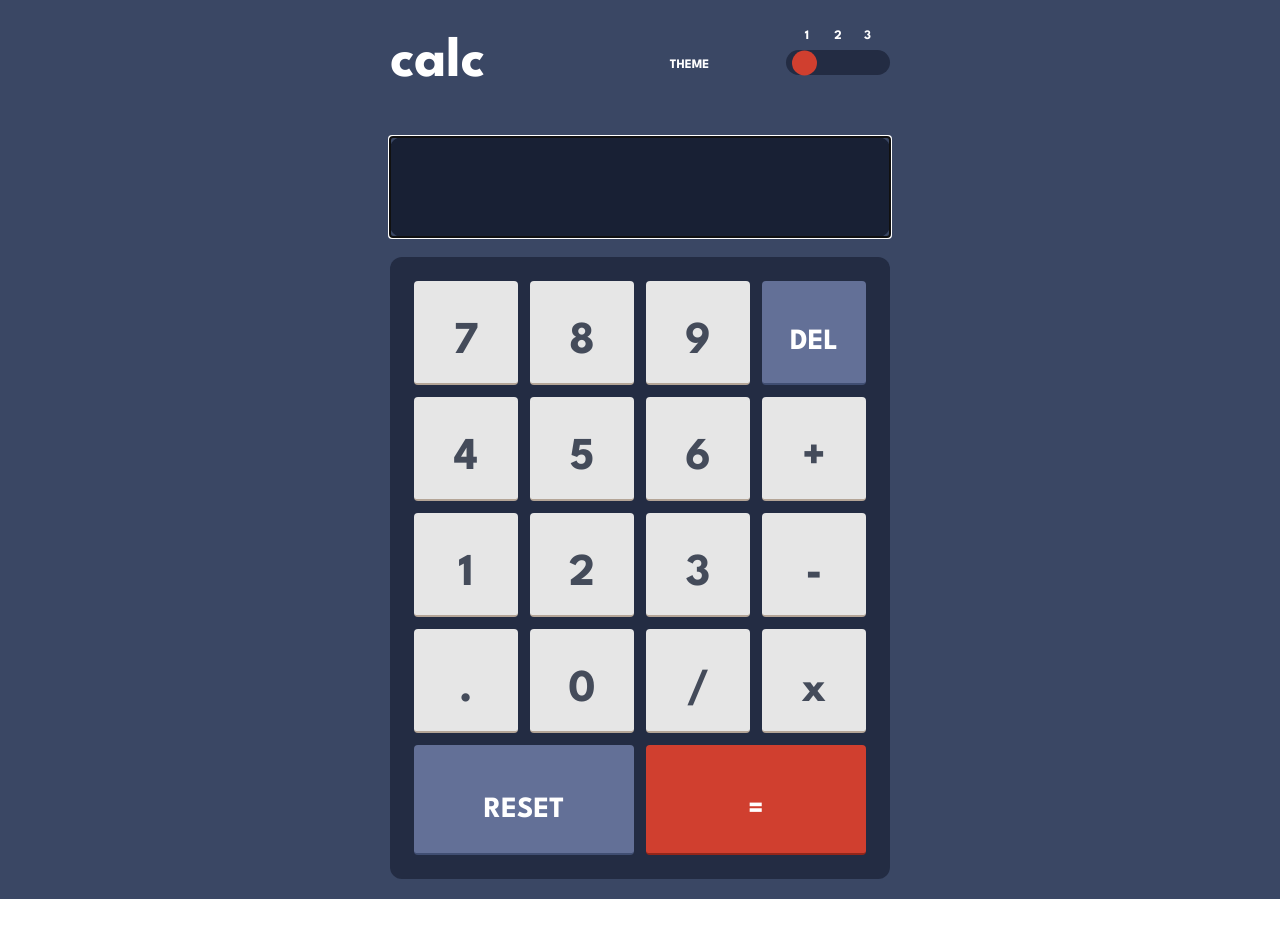
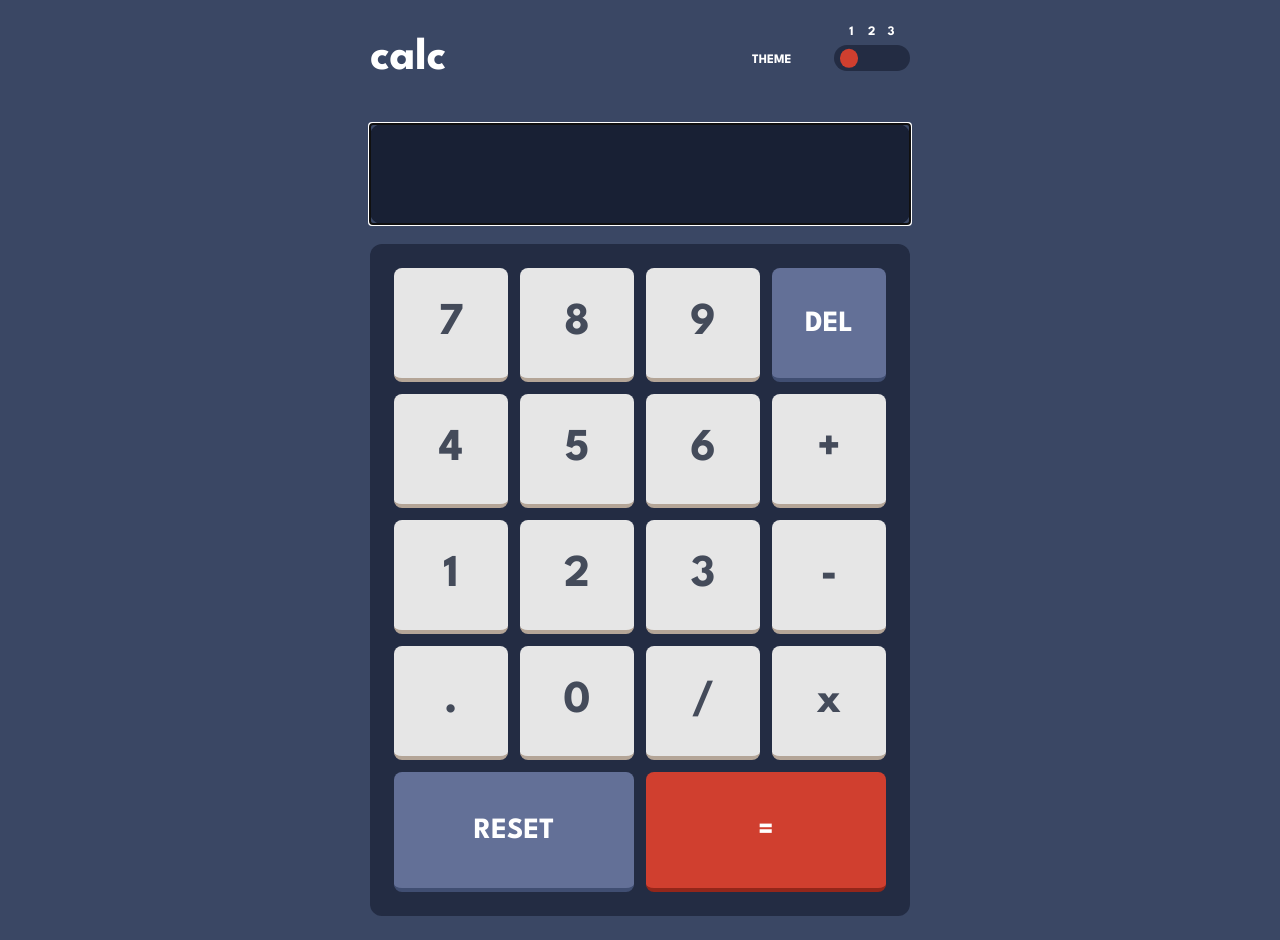
Before and after one commit to jvmdo/calculator-basic, a React (Vite) app: page / in a window 1280 px wide. Before the commit the page ends 899 px from the top, so only its background shows below. Built offline with nearby package versions, Linux system fonts and the light colour scheme.

Commit message:
💄Refinements

```diff
--- a/src/App.css
+++ b/src/App.css
@@ -1,8 +1,8 @@
 .container {
   margin-inline: auto;
-  max-width: 33.75rem;
+  max-width: 36.75rem;
   min-height: inherit;
-  padding: 1.25rem;
+  padding: 1.5rem;
 
   display: flex;
   flex-direction: column;
@@ -20,11 +20,12 @@ h1 {
   flex: 5;
 
   color: var(--text-white);
-  font-size: clamp(2.4rem, 1.9246rem + 2.0282vw, 3.75rem);
+  font-size: clamp(2rem, 1.6479rem + 1.5023vw, 3rem);
 }
 
 fieldset {
   flex: 4;
+  max-width: 10rem;
 
   display: flex;
   align-items: end;
@@ -79,10 +80,16 @@ legend {
 
   position: absolute;
   top: 50%;
-  transition: left 0.3s ease-in-out, transform 0.5s ease-out;
 
   background-color: var(--bg-key-accent);
   border-radius: 9999px;
+
+  transition: left 300ms ease-in-out, transform 500ms ease-out,
+    background-color 200ms ease-in;
+}
+
+.ball:hover {
+  background-color: hsl(from var(--bg-key-accent) h calc(s + 20) calc(l + 20));
 }
 
 #theme-1 + label,
@@ -132,7 +139,6 @@ legend {
 .keypad {
   display: grid;
   gap: 0.75rem;
-  /* grid-auto-rows: repeat(5, 1fr); */
   grid-template-columns: repeat(4, 1fr);
 }
 
@@ -140,7 +146,6 @@ legend {
 .keypad [data-value="="] {
   aspect-ratio: 2 / 1;
   grid-column: span 2 / span 2;
-  padding-top: 10%;
 }
 
 .keypad [data-value="reset"],
@@ -167,15 +172,14 @@ legend {
 .keypad button {
   --bg-color: var(--bg-key-secondary);
 
-  aspect-ratio: 1 / 1;
-  padding-top: 20%;
-
   background-color: var(--bg-color);
-  border-bottom: 0.15rem solid var(--shadow-key-secondary);
-  border-radius: 0.25rem;
+  border-bottom: 0.25rem solid var(--shadow-key-secondary);
+  border-radius: 0.5rem;
   color: var(--text-primary);
 
+  aspect-ratio: 1 / 1;
   font-size: clamp(2rem, 1.6479rem + 1.5023vw, 3rem);
+  line-height: 1;
 
   transition: transform 0.1s ease-out, border-bottom 0.1s ease-out;
 }
```
